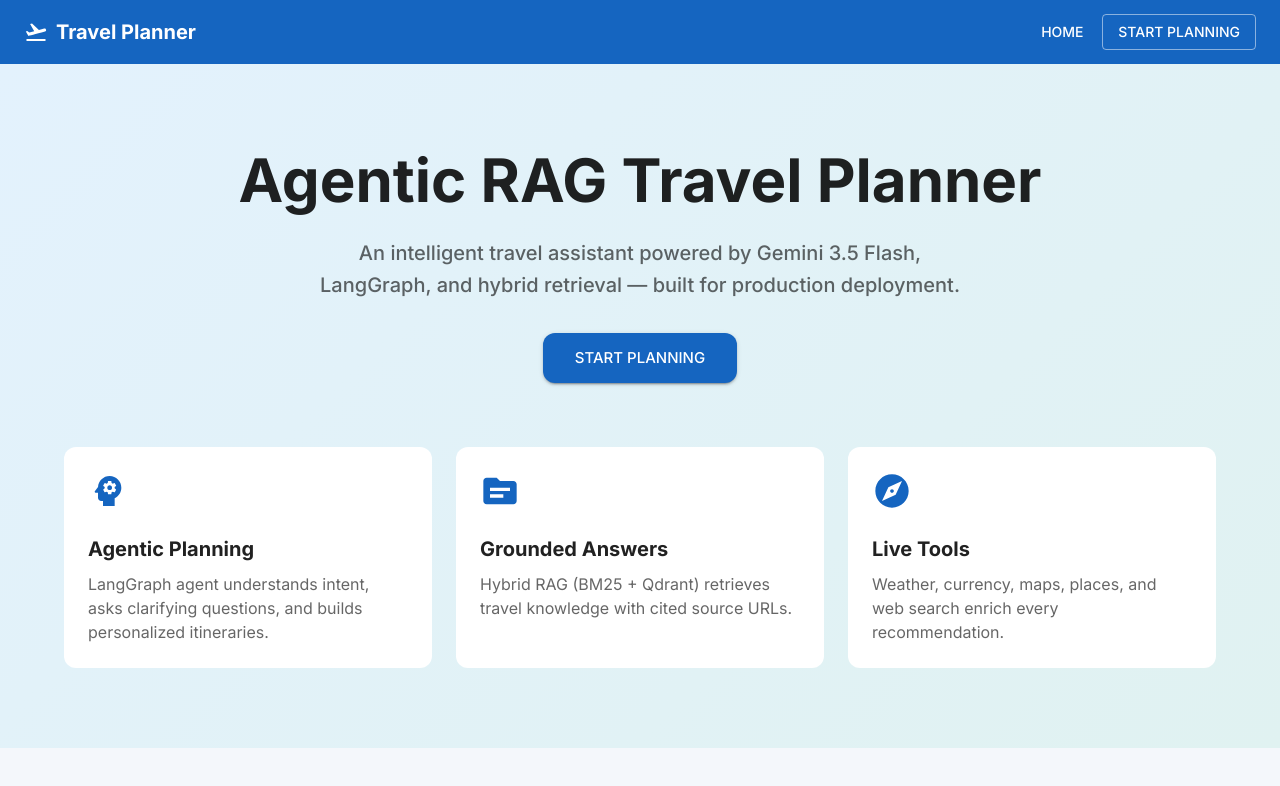
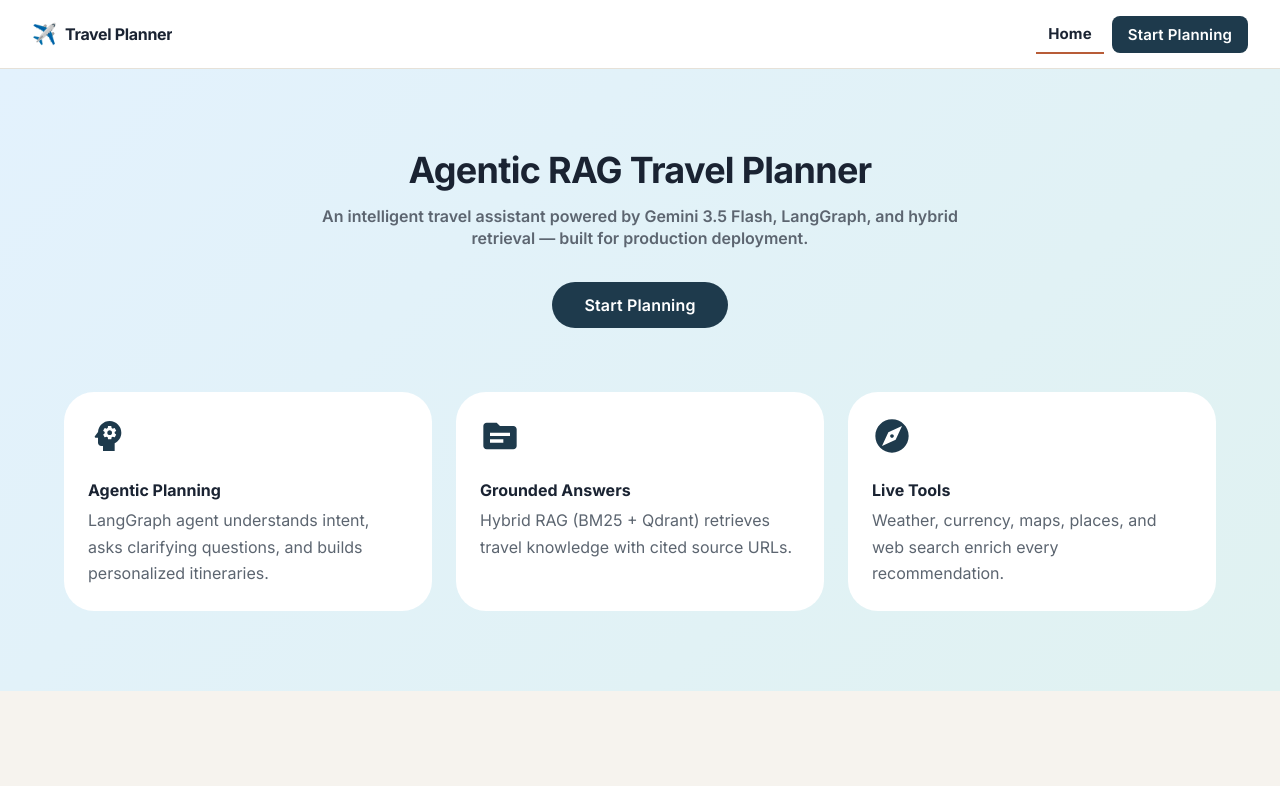
Before and after one commit to aryanraj7791/Agentic_RAG_Travel_Planner, a React (Vite) app in the folder frontend/: page / in a window 1280 px wide. Shown: the top 786 px of the page. Built offline with nearby package versions, Linux system fonts and the light colour scheme; no server answers.

Commit message:
feat: establish premium travel design foundation

```diff
--- a/frontend/index.html
+++ b/frontend/index.html
@@ -3,8 +3,12 @@
   <head>
     <meta charset="UTF-8" />
     <meta name="viewport" content="width=device-width, initial-scale=1.0" />
-    <title>Agentic RAG Travel Planner</title>
-    <link rel="icon" type="image" href="./images1.jpg">
+    <meta
+      name="description"
+      content="Plan personalized trips with an AI travel assistant grounded in real travel knowledge."
+    />
+    <title>Travel Planner — AI-Powered Trip Planning</title>
+    <link rel="icon" type="image/svg+xml" href="/favicon.svg" />
     <link
       rel="stylesheet"
       href="https://fonts.googleapis.com/css2?family=Inter:wght@400;500;600;700&display=swap"
--- a/frontend/src/components/Navbar.jsx
+++ b/frontend/src/components/Navbar.jsx
@@ -1,25 +1,81 @@
 import { AppBar, Toolbar, Typography, Button, Box } from "@mui/material";
-import FlightTakeoffIcon from "@mui/icons-material/FlightTakeoff";
-import { Link as RouterLink } from "react-router-dom";
+import { Link as RouterLink, useLocation } from "react-router-dom";
 
 export default function Navbar() {
+  const { pathname } = useLocation();
+  const isHome = pathname === "/";
+  const isPlanner = pathname === "/chat";
+
   return (
-    <AppBar position="sticky" elevation={0} sx={{ bgcolor: "primary.main" }}>
-      <Toolbar>
-        <FlightTakeoffIcon sx={{ mr: 1 }} />
-        <Typography variant="h6" sx={{ flexGrow: 1, fontWeight: 700 }}>
-          Travel Planner
-        </Typography>
-        <Box sx={{ display: "flex", gap: 1 }}>
-          <Button color="inherit" component={RouterLink} to="/">
+    <AppBar position="sticky">
+      <Toolbar
+        sx={{
+          px: { xs: 2, sm: 3, md: 4 },
+          gap: 1,
+        }}
+      >
+        <Box
+          component={RouterLink}
+          to="/"
+          aria-label="Travel Planner home"
+          sx={{
+            display: "flex",
+            alignItems: "center",
+            gap: 1,
+            flexGrow: 1,
+            minWidth: 0,
+            textDecoration: "none",
+            color: "text.primary",
+          }}
+        >
+          <Typography component="span" sx={{ fontSize: { xs: "1.1rem", sm: "1.25rem" }, lineHeight: 1 }}>
+            ✈️
+          </Typography>
+          <Typography
+            variant="h6"
+            component="span"
+            sx={{
+              fontWeight: 700,
+              letterSpacing: "-0.02em",
+              whiteSpace: "nowrap",
+              overflow: "hidden",
+              textOverflow: "ellipsis",
+            }}
+          >
+            Travel Planner
+          </Typography>
+        </Box>
+
+        <Box sx={{ display: "flex", alignItems: "center", gap: { xs: 0.5, sm: 1 }, flexShrink: 0 }}>
+          <Button
+            component={RouterLink}
+            to="/"
+            aria-current={isHome ? "page" : undefined}
+            sx={{
+              color: isHome ? "text.primary" : "text.secondary",
+              fontWeight: isHome ? 700 : 500,
+              borderRadius: 0,
+              px: { xs: 1, sm: 1.5 },
+              borderBottom: "2px solid",
+              borderColor: isHome ? "secondary.main" : "transparent",
+              "&:hover": {
+                backgroundColor: "transparent",
+                color: "text.primary",
+              },
+            }}
+          >
             Home
           </Button>
           <Button
-            variant="outlined"
-            color="inherit"
             component={RouterLink}
             to="/chat"
-            sx={{ borderColor: "rgba(255,255,255,0.5)" }}
+            variant={isPlanner ? "outlined" : "contained"}
+            color="primary"
+            aria-current={isPlanner ? "page" : undefined}
+            sx={{
+              fontWeight: 600,
+              whiteSpace: "nowrap",
+            }}
           >
             Start Planning
           </Button>
--- a/frontend/src/main.jsx
+++ b/frontend/src/main.jsx
@@ -1,20 +1,9 @@
 import React from "react";
 import ReactDOM from "react-dom/client";
 import { BrowserRouter } from "react-router-dom";
-import { CssBaseline, ThemeProvider, createTheme } from "@mui/material";
+import { CssBaseline, ThemeProvider } from "@mui/material";
 import App from "./App";
-
-const theme = createTheme({
-  palette: {
-    mode: "light",
-    primary: { main: "#1565c0" },
-    secondary: { main: "#00897b" },
-    background: { default: "#f4f7fb" },
-  },
-  typography: {
-    fontFamily: "Inter, sans-serif",
-  },
-});
+import theme from "./theme";
 
 ReactDOM.createRoot(document.getElementById("root")).render(
   <React.StrictMode>
--- /dev/null
+++ b/frontend/src/theme.js
@@ -0,0 +1,315 @@
+import { createTheme } from "@mui/material/styles";
+
+const NAVY = "#1E3A4C";
+const TERRACOTTA = "#B85C38";
+const LINEN = "#F6F3EE";
+const INK = "#1A2332";
+const MUTED = "#5C6570";
+const BORDER = "#E6E1D8";
+const SURFACE = "#FFFFFF";
+
+const theme = createTheme({
+  palette: {
+    mode: "light",
+    primary: {
+      main: NAVY,
+      light: "#2F5568",
+      dark: "#152C3A",
+      contrastText: SURFACE,
+    },
+    secondary: {
+      main: TERRACOTTA,
+      light: "#C97A5C",
+      dark: "#93472A",
+      contrastText: SURFACE,
+    },
+    background: {
+      default: LINEN,
+      paper: SURFACE,
+    },
+    text: {
+      primary: INK,
+      secondary: MUTED,
+    },
+    divider: BORDER,
+    success: { main: "#3D6B5A" },
+    warning: { main: "#C4922A" },
+    error: { main: "#B42318" },
+    info: { main: "#3D6B8A" },
+    action: {
+      hover: "rgba(30, 58, 76, 0.06)",
+      selected: "rgba(30, 58, 76, 0.08)",
+      focus: "rgba(30, 58, 76, 0.16)",
+    },
+  },
+  shape: {
+    borderRadius: 10,
+  },
+  spacing: 8,
+  typography: {
+    fontFamily: '"Inter", system-ui, -apple-system, sans-serif',
+    fontWeightRegular: 400,
+    fontWeightMedium: 500,
+    fontWeightBold: 700,
+    h1: {
+      fontSize: "clamp(2rem, 4vw, 3rem)",
+      fontWeight: 700,
+      lineHeight: 1.15,
+      letterSpacing: "-0.025em",
+      color: INK,
+    },
+    h2: {
+      fontSize: "clamp(1.625rem, 3vw, 2.25rem)",
+      fontWeight: 700,
+      lineHeight: 1.2,
+      letterSpacing: "-0.02em",
+      color: INK,
+    },
+    h3: {
+      fontSize: "clamp(1.375rem, 2.2vw, 1.75rem)",
+      fontWeight: 600,
+      lineHeight: 1.25,
+      letterSpacing: "-0.015em",
+      color: INK,
+    },
+    h4: {
+      fontSize: "clamp(1.2rem, 1.8vw, 1.5rem)",
+      fontWeight: 600,
+      lineHeight: 1.3,
+      letterSpacing: "-0.01em",
+      color: INK,
+    },
+    h5: {
+      fontSize: "1.125rem",
+      fontWeight: 600,
+      lineHeight: 1.35,
+      color: INK,
+    },
+    h6: {
+      fontSize: "1rem",
+      fontWeight: 600,
+      lineHeight: 1.4,
+      color: INK,
+    },
+    subtitle1: {
+      fontSize: "1.0625rem",
+      fontWeight: 500,
+      lineHeight: 1.5,
+      color: INK,
+    },
+    subtitle2: {
+      fontSize: "0.875rem",
+      fontWeight: 600,
+      lineHeight: 1.45,
+      letterSpacing: "0.01em",
+      color: MUTED,
+    },
+    body1: {
+      fontSize: "1rem",
+      fontWeight: 400,
+      lineHeight: 1.65,
+      color: INK,
+    },
+    body2: {
+      fontSize: "0.875rem",
+      fontWeight: 400,
+      lineHeight: 1.6,
+      color: MUTED,
+    },
+    caption: {
+      fontSize: "0.75rem",
+      fontWeight: 400,
+      lineHeight: 1.45,
+      color: MUTED,
+    },
+    overline: {
+      fontSize: "0.6875rem",
+      fontWeight: 600,
+      letterSpacing: "0.08em",
+      textTransform: "uppercase",
+      color: MUTED,
+    },
+    button: {
+      fontSize: "0.9375rem",
+      fontWeight: 600,
+      lineHeight: 1.4,
+      letterSpacing: "0.01em",
+      textTransform: "none",
+    },
+  },
+  shadows: [
+    "none",
+    "0 1px 2px rgba(26, 35, 50, 0.05)",
+    "0 2px 8px rgba(26, 35, 50, 0.06)",
+    "0 4px 14px rgba(26, 35, 50, 0.07)",
+    "0 8px 24px rgba(26, 35, 50, 0.08)",
+    "0 12px 32px rgba(26, 35, 50, 0.09)",
+    ...Array(19).fill("0 12px 32px rgba(26, 35, 50, 0.09)"),
+  ],
+  components: {
+    MuiCssBaseline: {
+      styleOverrides: {
+        html: {
+          WebkitFontSmoothing: "antialiased",
+          MozOsxFontSmoothing: "grayscale",
+        },
+        body: {
+          backgroundColor: LINEN,
+          color: INK,
+        },
+        ":focus-visible": {
+          outline: `2px solid ${NAVY}`,
+          outlineOffset: 2,
+        },
+      },
+    },
+    MuiAppBar: {
+      defaultProps: {
+        elevation: 0,
+        color: "inherit",
+      },
+      styleOverrides: {
+        root: {
+          backgroundColor: SURFACE,
+          color: INK,
+          borderBottom: `1px solid ${BORDER}`,
+        },
+      },
+    },
+    MuiToolbar: {
+      styleOverrides: {
+        root: {
+          minHeight: 64,
+          "@media (min-width: 600px)": {
+            minHeight: 68,
+          },
+        },
+      },
+    },
+    MuiButton: {
+      defaultProps: {
+        disableElevation: true,
+      },
+      styleOverrides: {
+        root: {
+          borderRadius: 8,
+          paddingInline: 16,
+          paddingBlock: 8,
+        },
+        sizeLarge: {
+          paddingInline: 20,
+          paddingBlock: 10,
+          fontSize: "1rem",
+        },
+        sizeSmall: {
+          paddingInline: 12,
+          paddingBlock: 6,
+          fontSize: "0.8125rem",
+        },
+        containedPrimary: {
+          "&:hover": {
+            backgroundColor: "#152C3A",
+          },
+        },
+        outlined: {
+          borderColor: BORDER,
+          color: INK,
+          "&:hover": {
+            borderColor: NAVY,
+            backgroundColor: "rgba(30, 58, 76, 0.04)",
+          },
+        },
+        text: {
+          color: MUTED,
+          "&:hover": {
+            backgroundColor: "rgba(30, 58, 76, 0.06)",
+            color: INK,
+          },
+        },
+      },
+    },
+    MuiPaper: {
+      defaultProps: {
+        elevation: 0,
+      },
+      styleOverrides: {
+        root: {
+          backgroundImage: "none",
+          backgroundColor: SURFACE,
+        },
+        outlined: {
+          borderColor: BORDER,
+        },
+        elevation1: {
+          boxShadow: "0 1px 2px rgba(26, 35, 50, 0.05)",
+          border: `1px solid ${BORDER}`,
+        },
+      },
+    },
+    MuiCard: {
+      defaultProps: {
+        elevation: 0,
+      },
+      styleOverrides: {
+        root: {
+          border: `1px solid ${BORDER}`,
+          borderRadius: 12,
+          boxShadow: "none",
+          backgroundColor: SURFACE,
+          transition: "border-color 0.15s ease, box-shadow 0.15s ease",
+          "&:hover": {
+            borderColor: "#D4CEC4",
+            boxShadow: "0 2px 8px rgba(26, 35, 50, 0.06)",
+          },
+        },
+      },
+    },
+    MuiOutlinedInput: {
+      styleOverrides: {
+        root: {
+          backgroundColor: SURFACE,
+          borderRadius: 10,
+          "& .MuiOutlinedInput-notchedOutline": {
+            borderColor: BORDER,
+          },
+          "&:hover .MuiOutlinedInput-notchedOutline": {
+            borderColor: "#C9C2B6",
+          },
+          "&.Mui-focused .MuiOutlinedInput-notchedOutline": {
+            borderColor: NAVY,
+            borderWidth: 1.5,
+          },
+        },
+        input: {
+          paddingBlock: 12,
+        },
+      },
+    },
+    MuiAlert: {
+      styleOverrides: {
+        root: {
+          borderRadius: 10,
+        },
+      },
+    },
+    MuiChip: {
+      styleOverrides: {
+        root: {
+          borderRadius: 8,
+        },
+        outlined: {
+          borderColor: BORDER,
+        },
+      },
+    },
+    MuiLink: {
+      styleOverrides: {
+        root: {
+          color: NAVY,
+        },
+      },
+    },
+  },
+});
+
+export default theme;
```
Also changed, not shown: frontend/public/favicon.svg (added).
